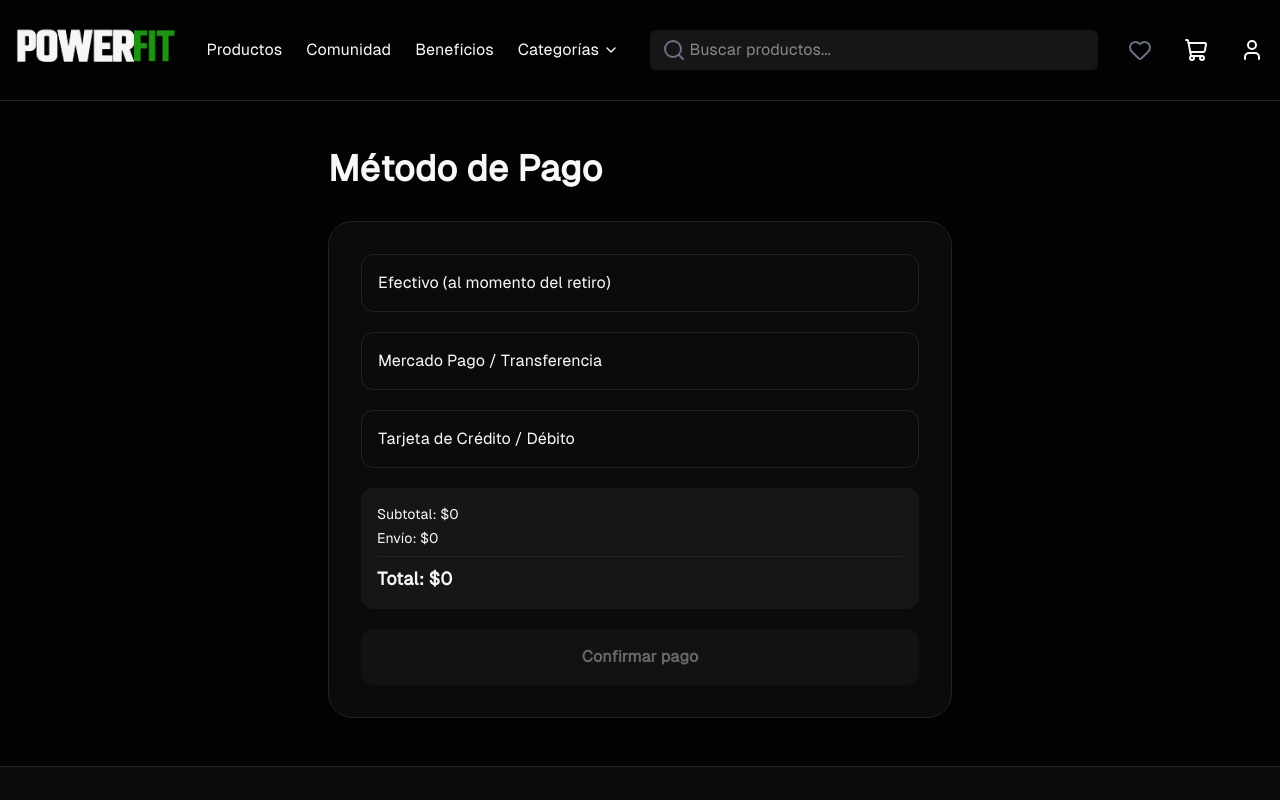
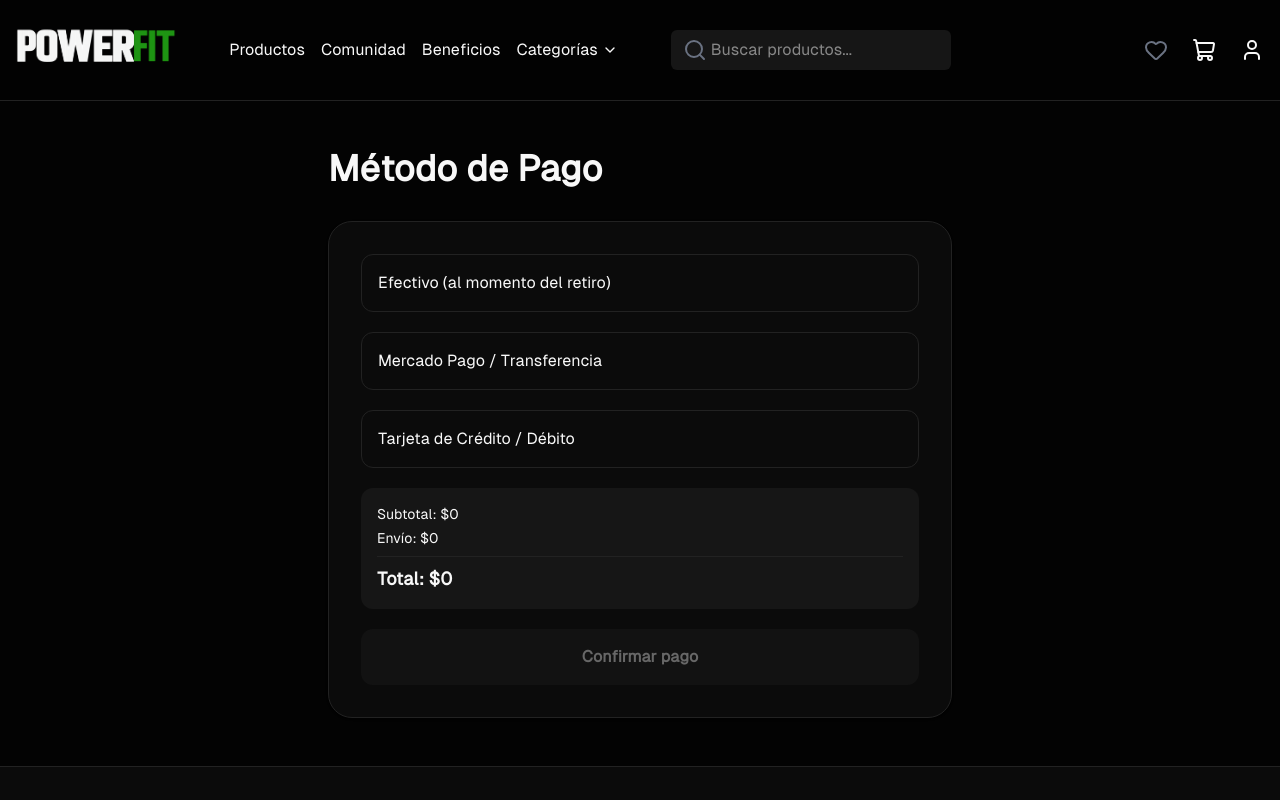
Before and after one commit to IvanPlaza44/powerfit_Frontend, a React (Vite) app: page /payment in a window 1280 px wide. Shown: the top 800 px of the page. Built offline with nearby package versions, Linux system fonts and the light colour scheme.

Commit message:
Ultimos cambios

```diff
--- a/src/components/NavBar.jsx
+++ b/src/components/NavBar.jsx
@@ -75,12 +75,12 @@ export default function NavBar({ favoritesCount }) {
         <div className="flex h-25 items-center justify-between">
 
           {/* LOGO */}
-          <Link to="/" className="flex items-center justify-center gap-2 size-40">
+          <Link to="/" className="flex items-center justify-center gap-2 size-40 mr-5">
             <img src="/Logo.png" alt="Logo" />
           </Link>
 
           {/* LINKS (ESCRITORIO) */}
-          <div className="hidden md:flex items-center gap-6">
+          <div className="hidden md:flex items-center gap-4">
 
             {isSeller ? (
               <Link
@@ -142,7 +142,7 @@ export default function NavBar({ favoritesCount }) {
           />
 
           {/* ICONOS */}
-          <div className="flex items-center gap-8">
+          <div className="flex items-center gap-6 ml-3">
 
             {!isSeller && (
               <>
--- a/src/components/searchBar.jsx
+++ b/src/components/searchBar.jsx
@@ -21,7 +21,7 @@ export default function SearchBar({ isSeller, formClassName }) {
 
   return (
     <form onSubmit={handleSubmit} className={formClassName}>
-      <div className="relative w-full">
+      <div className="relative w-70 ml-5">
 
         <Search onClick={handleSubmit} className="absolute left-3 top-1/2 -translate-y-1/2 text-gray-500" />
 
--- a/src/redux/store.js
+++ b/src/redux/store.js
@@ -25,4 +25,5 @@ export const store = configureStore({
     seller: sellerReducer,
     points: pointsReducer
   },
+  devTools: true,
 });
--- a/src/views/Community.jsx
+++ b/src/views/Community.jsx
@@ -1,5 +1,5 @@
 import { useDispatch, useSelector } from "react-redux";
-import { addPost } from "../redux/communitySlice";
+import { addPost, deletePost } from "../redux/communitySlice";
 import { useState } from "react";
 import { toast } from "react-toastify";
 
@@ -118,13 +118,15 @@ const Community = () => {
             {posts.map((post) => (
   <div
     key={post.id}
-                className="bg-zinc-900 border border-zinc-800 rounded-xl overflow-hidden"
+    // Agregamos "relative" aquí para que el botón se posicione correctamente
+    className="relative bg-zinc-900 border border-zinc-800 rounded-xl overflow-hidden"
   >
-                {/* boton para borrar exp */}
+    {/* Boton para borrar exp */}
     {post.user === username && (
       <button
         onClick={() => handleDelete(post.id)}
-                    className="absolute top-3 right-3 bg-red-600 hover:bg-red-700 text-white px-3 py-1 rounded text-sm"
+        // Subimos el z-index con z-10 para asegurar que quede por encima de la imagen
+        className="absolute top-3 right-3 z-10 bg-red-600 hover:bg-red-700 text-white px-3 py-1 rounded text-sm transition"
       >
         Borrar
       </button>
--- a/src/views/Home.jsx
+++ b/src/views/Home.jsx
@@ -22,8 +22,10 @@ const Home = () => {
   .sort((a, b) => b.id - a.id)
   .slice(0, 4);
   useEffect(() => {
+    if (products.length === 0) {
     dispatch(fetchProducts());
-  }, [dispatch]);
+  }
+  }, [dispatch, products.length]);
 
   return (
     <div className="min-h-screen bg-background text-foreground">
--- a/src/views/Payment.jsx
+++ b/src/views/Payment.jsx
@@ -93,6 +93,9 @@ const Payment = () => {
       dispatch(resetCheckout());
 
       setMessage("Pago realizado con éxito.");
+      toast.success("Compra Realizada, te enviaremos detalles al mail", {
+              toastId: "compra",
+              })
       setMessageType("success");
 
       setTimeout(() => {
```
Lines whose indentation alone changed are shown as unchanged.
